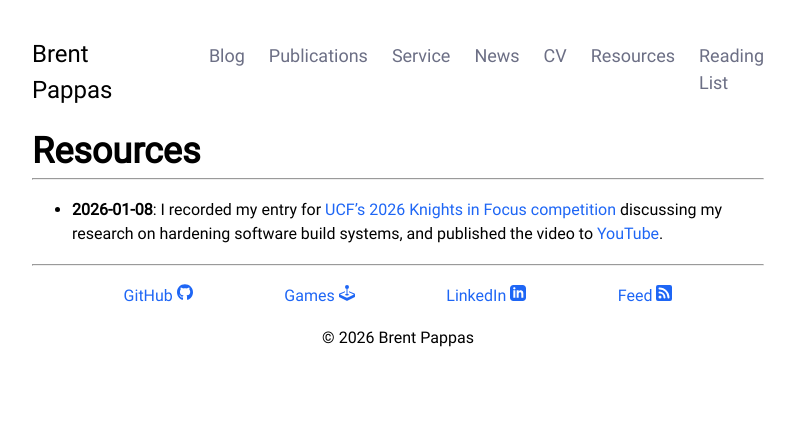
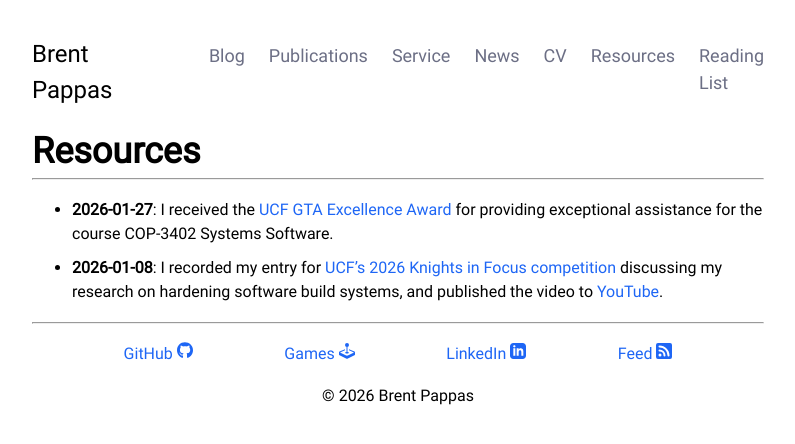
Before and after one commit to PappasBrent/pappasbrent.github.io, a Jekyll site: the page built from news.md, in a window 1280 px wide. Shown: the top 444 px of the page, without its empty margins (242-1037 px from the left). Built offline with Jekyll 4.4.1, drawn with Linux system fonts in a browser that asks for light colours.

Commit message:
Add GTA Excellence Award

```diff
--- a/news.md
+++ b/news.md
@@ -3,6 +3,11 @@ layout: default
 title: Resources
 ---
 
+- **2026-01-27**: I received the [UCF GTA Excellence
+  Award](https://drive.google.com/file/d/1Kd-x4YRnj-afcUHU3BdGAANa2EJtrD3S/view?usp=sharing)
+  for providing exceptional assistance for the course COP-3402 Systems
+  Software.
+
 - **2026-01-08**: I recorded my entry for [UCF's 2026 Knights in Focus
   competition](https://graduate.ucf.edu/knights-in-focus/) discussing my
   research on hardening software build systems, and published the video to
```
